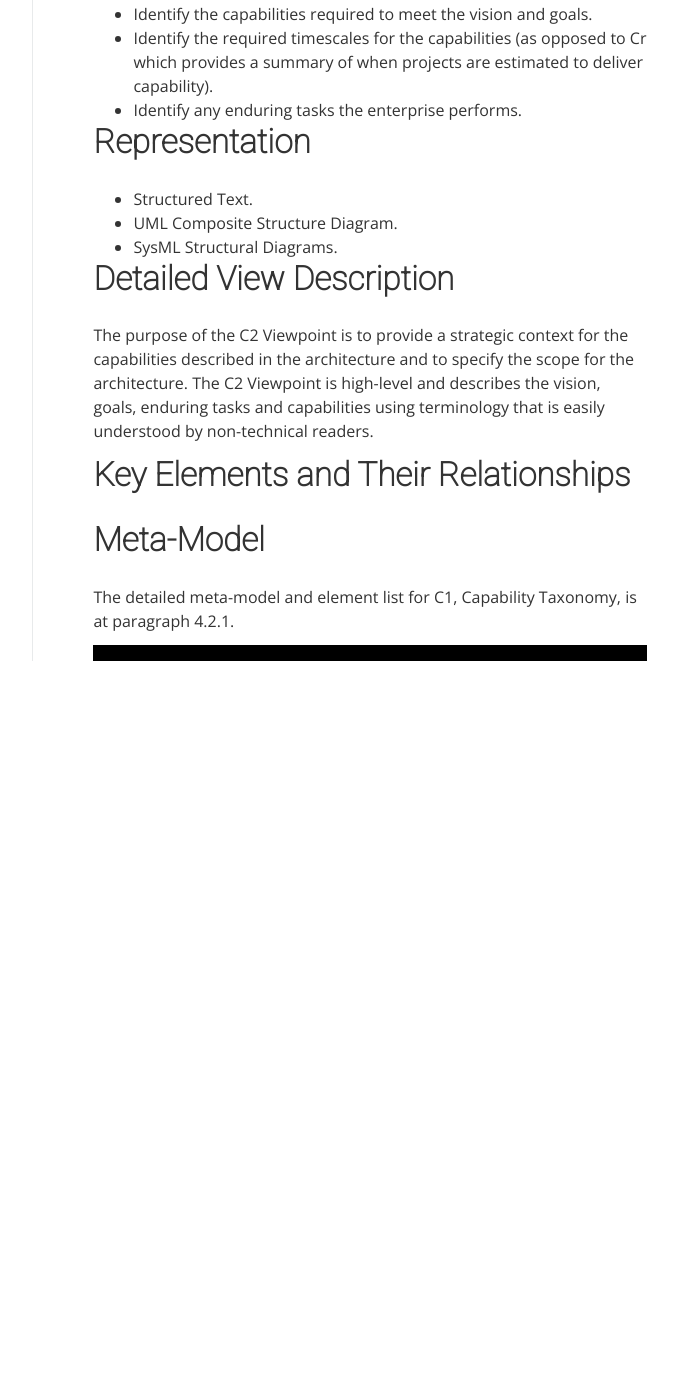
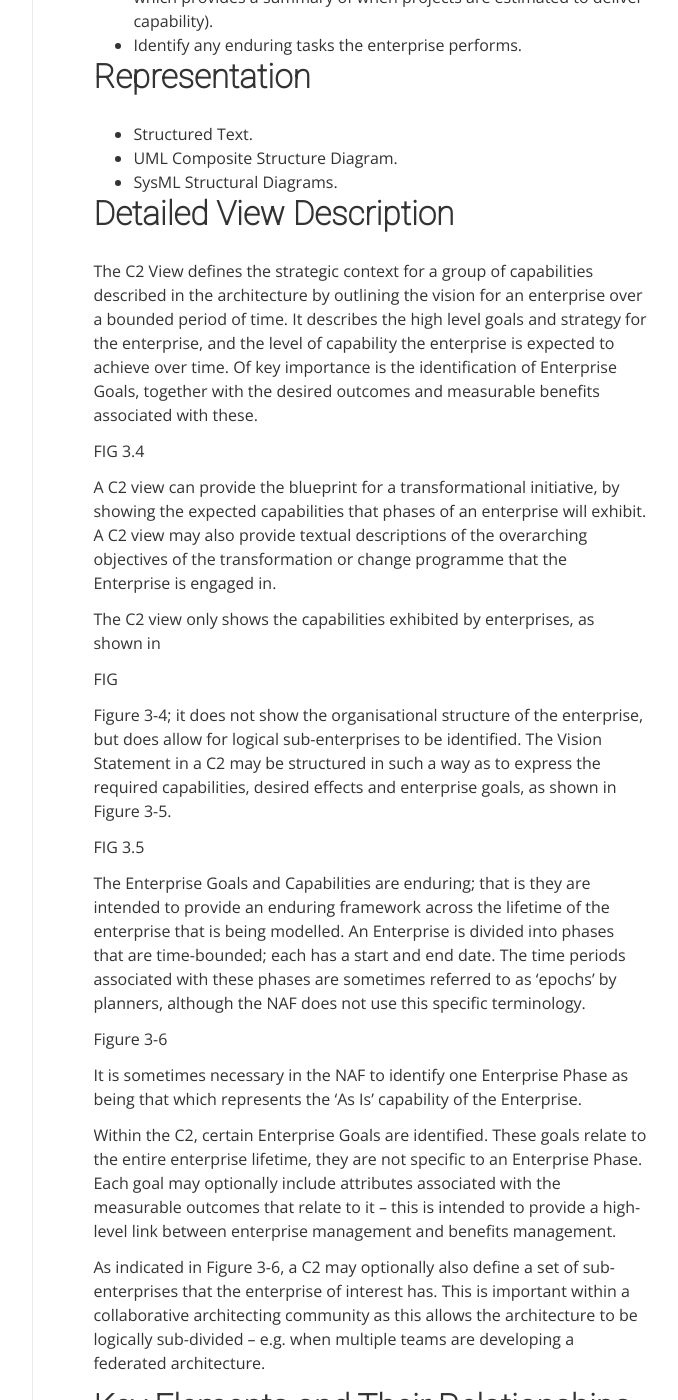
Before and after one commit to stavnstrup/abok, a Jekyll site: the page built from naf/viewpoints/c2.md, in a window 1280 px wide and 1400 px high, scrolled down 780 px. Shown: the whole window, without its empty margins (453-1131 px from the left). Built offline with Jekyll 4.4.1, drawn with Linux system fonts in a browser that asks for light colours; nearby versions of some CDN libraries; before the commit the page ends 1441 px from its top, so only the background shows below that; some of the changed text lies outside the part shown.

Commit message:
Add draft Capability views

```diff
--- a/naf/viewpoints/c2.md
+++ b/naf/viewpoints/c2.md
@@ -1,12 +1,15 @@
 ---
 title: C2 - Enterprise Vision
+legacy: NAF v3: NCV-1; MODAF: StV-1
 ---
 
-The C2 Viewpoint provides the high-level scope for the architecture and a
-strategic context for the capabilities the architecture contains.  In essence it
-describes the end-state for any business transformation activity.
 
-## (NAF v3: NCV-1; MODAF: StV-1)
+In the NAF, Capabilities are ‘enduring’, that is they are intended to provide an
+enduring framework across the lifetime of one or more enterprises. This means that
+it is feasible to develop a capability taxonomy that will apply to all Enterprise Phases
+listed in a C2, Enterprise Vision, and a C1 may even cover more than one logical /
+resource architecture.
+
 
 ## Concerns Addressed
 
@@ -15,11 +18,10 @@ describes the end-state for any business transformation activity.
 
 ## Background
 
-The purpose of the C2 Viewpoint is to provide a strategic context for the
-capabilities described in the architecture and to specify the scope for the
-architecture.  The C2 Viewpoint is high-level and describes the vision, goals,
-enduring tasks and capabilities using terminology that is easily understood by
-non-technical readers.
+The purpose of the C2 View is to provide a strategic context for the capabilities
+described in the architecture and to specify the scope for the architecture. The C2
+View is high-level and describes the vision, goals, enduring tasks and capabilities
+using terminology that is easily understood by non-technical readers.
 
 
 ## Usage
@@ -38,15 +40,58 @@ non-technical readers.
 
 ## Detailed View Description
 
-The purpose of the C2 Viewpoint is to provide a strategic context for the
-capabilities described in the architecture and to specify the scope for the
-architecture.  The C2 Viewpoint is high-level and describes the vision, goals,
-enduring tasks and capabilities using terminology that is easily understood by
-non-technical readers.
+The C2 View defines the strategic context for a group of capabilities described in the
+architecture by outlining the vision for an enterprise over a bounded period of time. It
+describes the high level goals and strategy for the enterprise, and the level of
+capability the enterprise is expected to achieve over time. Of key importance is the
+identification of Enterprise Goals, together with the desired outcomes and
+measurable benefits associated with these.
+
+FIG 3.4
+
+A C2 view can provide the blueprint for a transformational initiative, by showing the
+expected capabilities that phases of an enterprise will exhibit. A C2 view may also
+provide textual descriptions of the overarching objectives of the transformation or
+change programme that the Enterprise is engaged in.
+
+The C2 view only shows the capabilities exhibited by enterprises, as shown in
+
+FIG
+
+Figure 3-4; it does not show the organisational structure of the enterprise, but does
+allow for logical sub-enterprises to be identified. The Vision Statement in a C2 may
+be structured in such a way as to express the required capabilities, desired effects
+and enterprise goals, as shown in Figure 3-5.
+
+FIG 3.5
+
+The Enterprise Goals and Capabilities are enduring; that is they are intended to
+provide an enduring framework across the lifetime of the enterprise that is being
+modelled. An Enterprise is divided into phases that are time-bounded; each has a
+start and end date. The time periods associated with these phases are sometimes
+referred to as ‘epochs’ by planners, although the NAF does not use this specific
+terminology.
+
+Figure 3-6
+
+It is sometimes necessary in the NAF to identify one Enterprise Phase as being that
+which represents the ‘As Is’ capability of the Enterprise.
+
+Within the C2, certain Enterprise Goals are identified. These goals relate to the
+entire enterprise lifetime, they are not specific to an Enterprise Phase. Each goal
+may optionally include attributes associated with the measurable outcomes that
+relate to it – this is intended to provide a high-level link between enterprise
+management and benefits management.
+
+As indicated in Figure 3-6, a C2 may optionally also define a set of sub-enterprises
+that the enterprise of interest has. This is important within a collaborative architecting
+community as this allows the architecture to be logically sub-divided – e.g. when
+multiple teams are developing a federated architecture.
+
 
 ## Key Elements and Their Relationships
 
-
+Figure
 
 ## Meta-Model
 
```
Also changed, not shown: naf/viewpoints/c1.md (+34 -16 lines), naf/viewpoints/c3.md (+67 -0 lines), naf/viewpoints/c4.md (+56 -0 lines), naf/viewpoints/c5.md (+41 -0 lines), naf/viewpoints/c7.md (+50 -0 lines), naf/viewpoints/c8.md (+30 -0 lines), naf/viewpoints/cr.md (+82 -0 lines).
